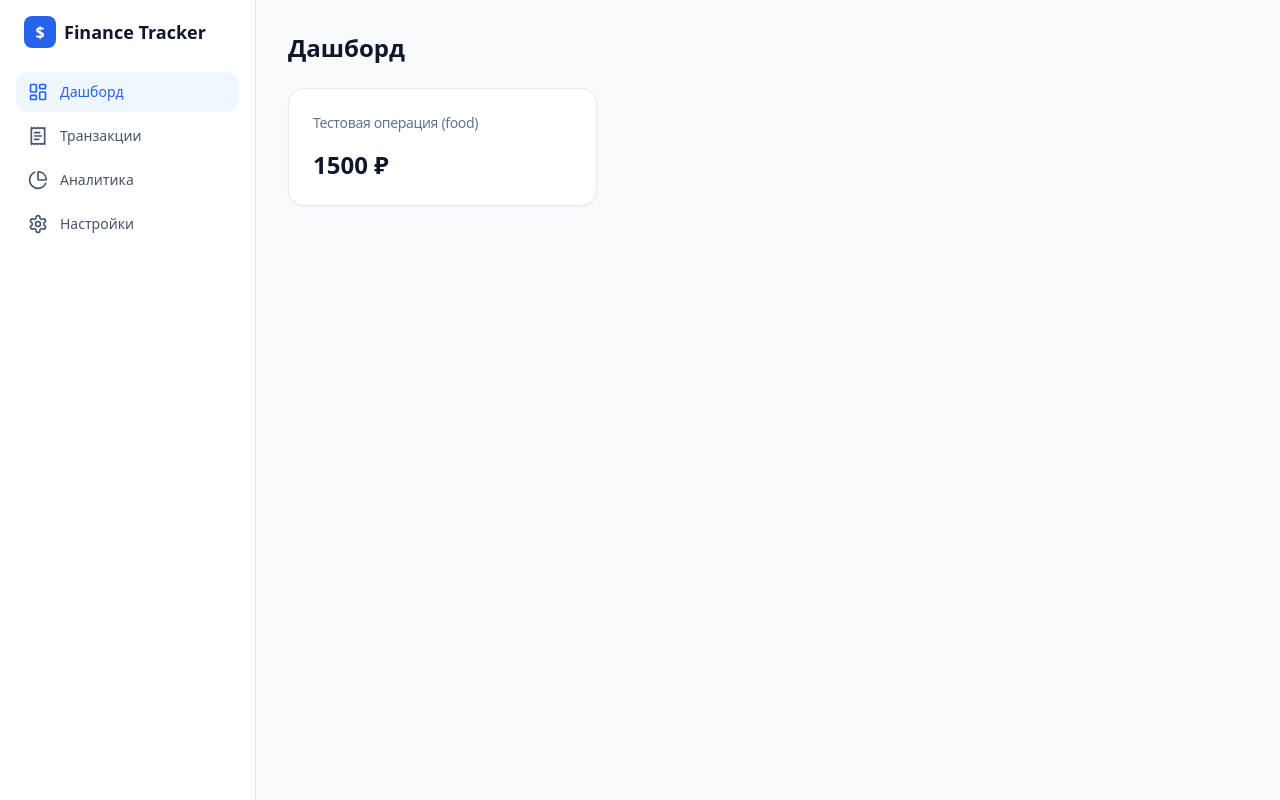
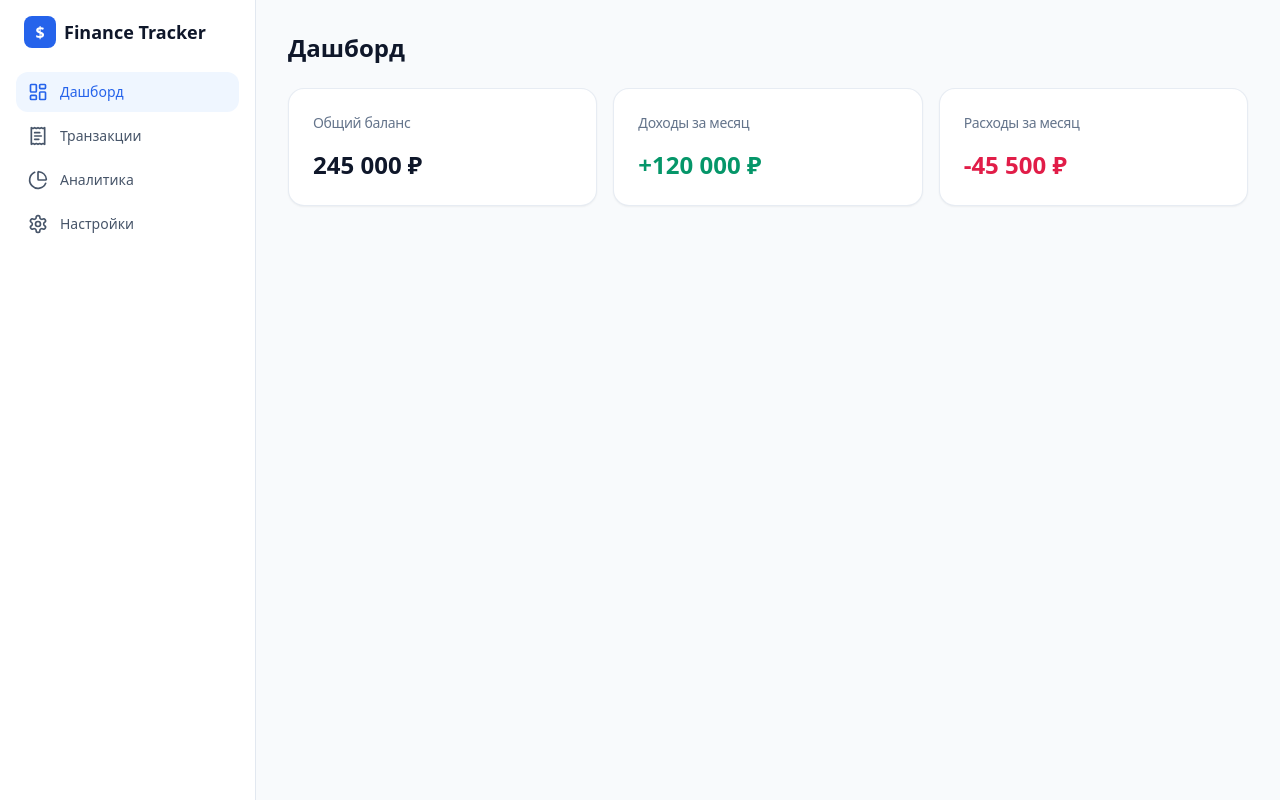
Before and after one commit to alijanovilkhom/finance-app, a React (Vite) app: page / in a window 1280 px wide. Built offline with nearby package versions, Linux system fonts and the light colour scheme.

Commit message:
feat: добавлены моковые данные для тестирования интерфейса

```diff
--- /dev/null
+++ b/src/data/mockData.ts
@@ -0,0 +1,74 @@
+import type { Transaction, Account, FinanceSummary } from '@/types/finance'
+
+export const mockAccount: Account = {
+  id: 'acc-1',
+  userId: 'user-1',
+  name: 'Основной счёт (Tinkoff)',
+  balance: 245000,
+  currency: 'RUB',
+  createdAt: new Date().toISOString(),
+}
+
+export const mockSummary: FinanceSummary = {
+  totalBalance: 245000,
+  totalIncome: 120000,
+  totalExpenses: 45500,
+}
+
+export const mockTransactions: Transaction[] = [
+  {
+    id: 'tx-1',
+    userId: 'user-1',
+    accountId: 'acc-1',
+    type: 'income',
+    category: 'salary',
+    amount: 120000,
+    description: 'Зарплата за текущий месяц',
+    date: '2026-08-10T10:00:00.000Z',
+    createdAt: '2026-08-10T10:00:00.000Z',
+  },
+  {
+    id: 'tx-2',
+    userId: 'user-1',
+    accountId: 'acc-1',
+    type: 'expense',
+    category: 'food',
+    amount: 3200,
+    description: 'Покупка продуктов в ВкусВилл',
+    date: '2026-08-12T14:30:00.000Z',
+    createdAt: '2026-08-12T14:30:00.000Z',
+  },
+  {
+    id: 'tx-3',
+    userId: 'user-1',
+    accountId: 'acc-1',
+    type: 'expense',
+    category: 'transport',
+    amount: 1500,
+    description: 'Заправка авто',
+    date: '2026-08-15T09:15:00.000Z',
+    createdAt: '2026-08-15T09:15:00.000Z',
+  },
+  {
+    id: 'tx-4',
+    userId: 'user-1',
+    accountId: 'acc-1',
+    type: 'expense',
+    category: 'entertainment',
+    amount: 4800,
+    description: 'Билеты в театр и ужин',
+    date: '2026-08-18T19:00:00.000Z',
+    createdAt: '2026-08-18T19:00:00.000Z',
+  },
+  {
+    id: 'tx-5',
+    userId: 'user-1',
+    accountId: 'acc-1',
+    type: 'expense',
+    category: 'housing',
+    amount: 8500,
+    description: 'Оплата коммунальных услуг',
+    date: '2026-08-20T11:00:00.000Z',
+    createdAt: '2026-08-20T11:00:00.000Z',
+  },
+]
--- a/src/pages/src/pages/DashboardPage.tsx
+++ b/src/pages/src/pages/DashboardPage.tsx
@@ -1,18 +1,5 @@
-import type { Transaction } from '@/types/finance'
 import { Card, CardContent, CardHeader, CardTitle } from '@/components/ui/Card'
-
-// Пример использования типа для проверки (VS Code будет давать автодополнение полей)
-const testTransaction: Transaction = {
-  id: '1',
-  userId: 'user-1',
-  accountId: 'acc-1',
-  type: 'expense',
-  category: 'food',
-  amount: 1500,
-  description: 'Покупка продуктов',
-  date: new Date().toISOString(),
-  createdAt: new Date().toISOString(),
-}
+import { mockSummary } from '@/data/mockData'
 
 export const DashboardPage = () => {
   return (
@@ -25,12 +12,38 @@ export const DashboardPage = () => {
         <Card>
           <CardHeader>
             <CardTitle className="text-sm font-medium text-slate-500">
-              Тестовая операция ({testTransaction.category})
+              Общий баланс
             </CardTitle>
           </CardHeader>
           <CardContent>
             <p className="text-2xl font-bold text-slate-900 dark:text-slate-100">
-              {testTransaction.amount} ₽
+              {mockSummary.totalBalance.toLocaleString('ru-RU')} ₽
+            </p>
+          </CardContent>
+        </Card>
+
+        <Card>
+          <CardHeader>
+            <CardTitle className="text-sm font-medium text-slate-500">
+              Доходы за месяц
+            </CardTitle>
+          </CardHeader>
+          <CardContent>
+            <p className="text-2xl font-bold text-emerald-600">
+              +{mockSummary.totalIncome.toLocaleString('ru-RU')} ₽
+            </p>
+          </CardContent>
+        </Card>
+
+        <Card>
+          <CardHeader>
+            <CardTitle className="text-sm font-medium text-slate-500">
+              Расходы за месяц
+            </CardTitle>
+          </CardHeader>
+          <CardContent>
+            <p className="text-2xl font-bold text-rose-600">
+              -{mockSummary.totalExpenses.toLocaleString('ru-RU')} ₽
             </p>
           </CardContent>
         </Card>
```
